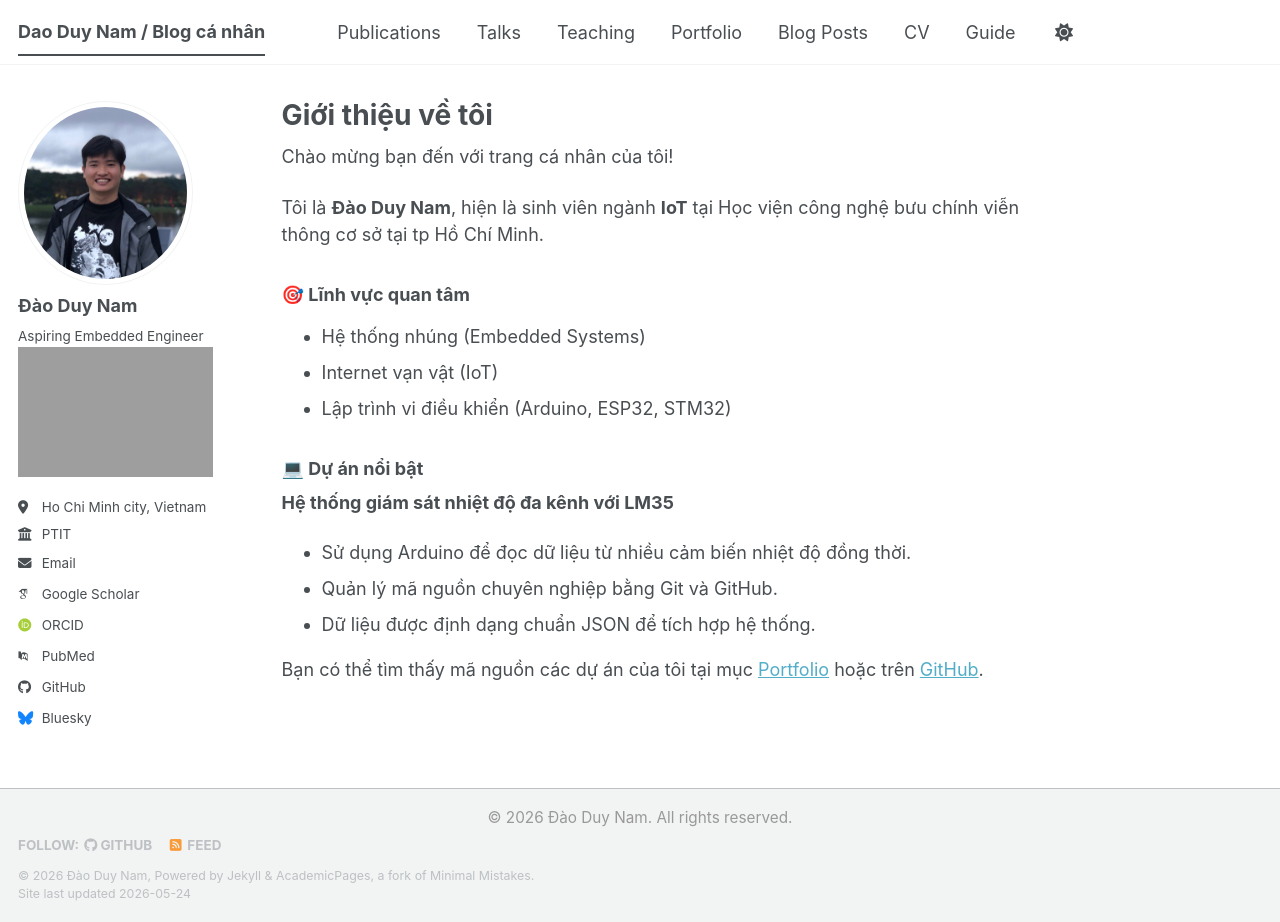
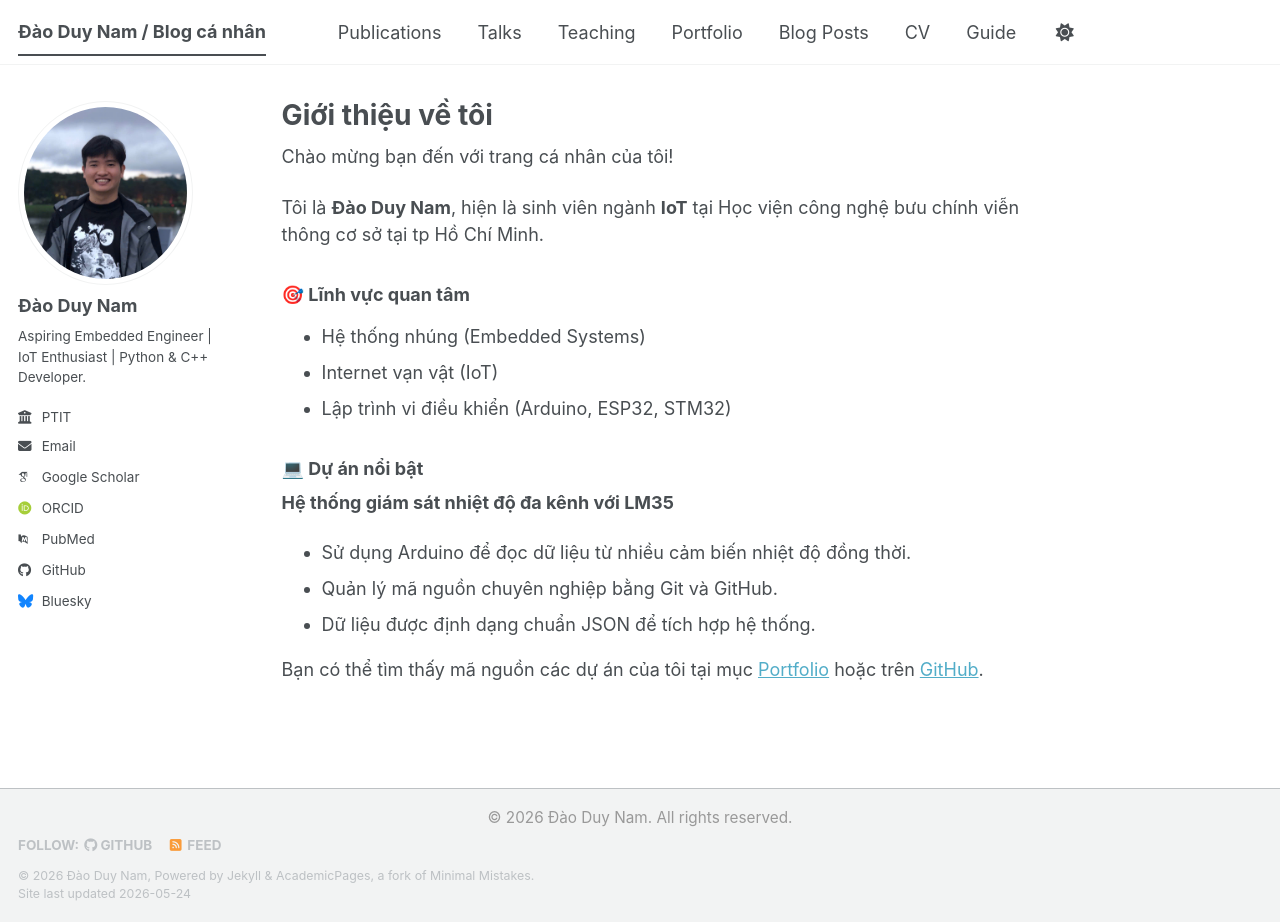
Before and after one commit to namdaoduy-04/namdaoduy-04.github.io, a Jekyll site: the page built from _pages/about.md, in a window 1280 px wide and 922 px high. Built offline with Jekyll 4.4.1, drawn with Linux system fonts in a browser that asks for light colours; some web fonts are replaced; a script bundle is joined from its source files by our own code; library files that are not in the unit come from our copies; grey boxes are pictures that could not be loaded.

Commit message:
Fix lỗi ở profile

```diff
--- a/_config.yml
+++ b/_config.yml
@@ -9,7 +9,7 @@
 # Basic Site Settings
 locale                   : "en-US"
 site_theme               : "default" # The available themes options are "default", "air", "sunrise", "mint", "dirt" and "contrast"
-title                    : "Dao Duy Nam / Blog cá nhân "
+title                    : "Đào Duy Nam / Blog cá nhân "
 title_separator          : "-"
 name                     : &name "Đào Duy Nam"
 description              : &description "Sinh viên ngành IoT - Viễn Thông"   # Update this with a general description of your site, this is the default if not overridden by a page
@@ -26,8 +26,7 @@ author:
   avatar           : "anhdaidien.jpg"
   name             : "Đào Duy Nam"
   pronouns         : # example: "she/her"
-  bio              : "Aspiring Embedded Engineer <br> <img src='https://img.shields.io/badge/STM32-03234B?style=flat-square&logo=stmicroelectronics&logoColor=white'> <img src='https://img.shields.io/badge/C%2F%2C%2B%2B-00599C?style=flat-square&logo=c%2B%2B&logoColor=white'> <img src='https://img.shields.io/badge/Linux-FCC624?style=flat-square&logo=linux&logoColor=black'>"
-  location         : "Ho Chi Minh city, Vietnam"
+  bio              : "Aspiring Embedded Engineer | IoT Enthusiast | Python & C++ Developer."
   employer         : "PTIT"
   uri              : # URL
   email            : "dduynam04@gmail.com"
```
